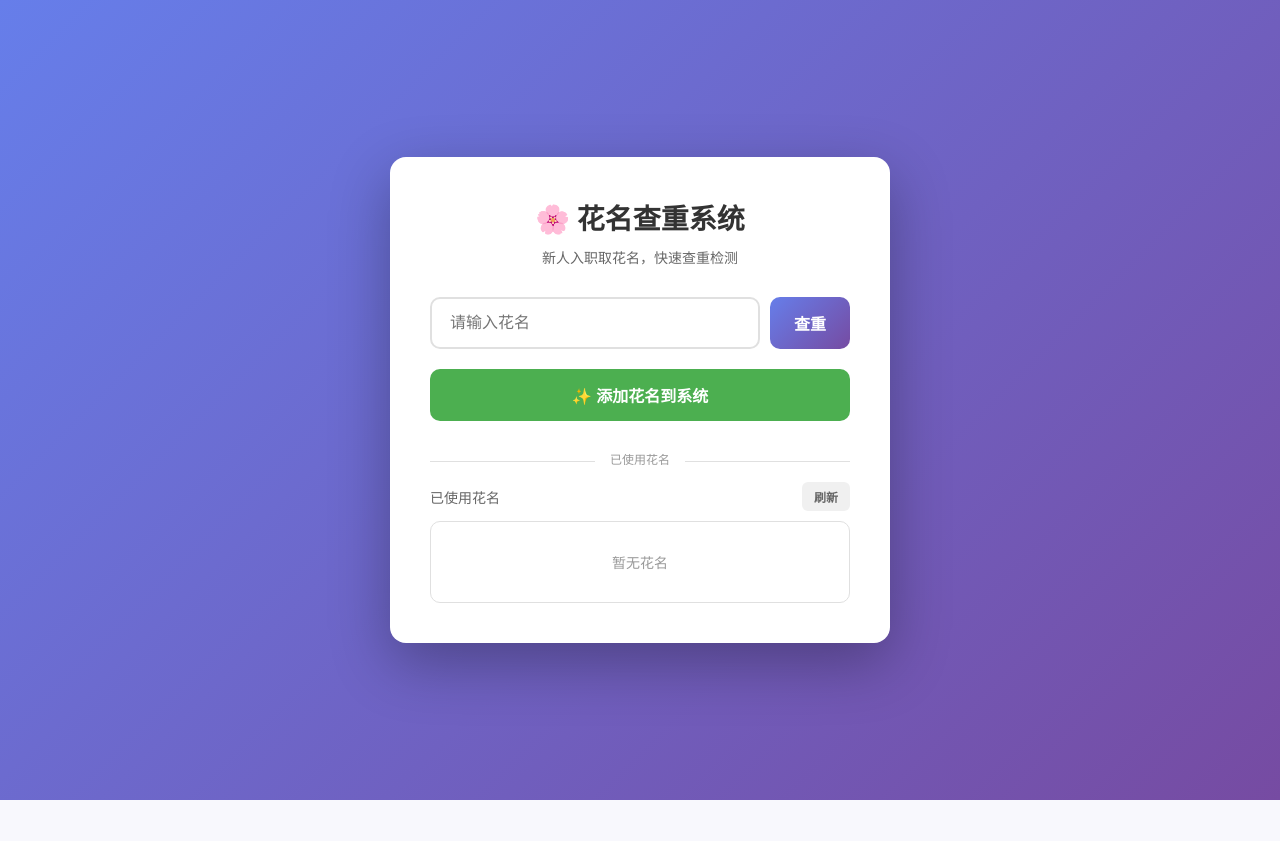
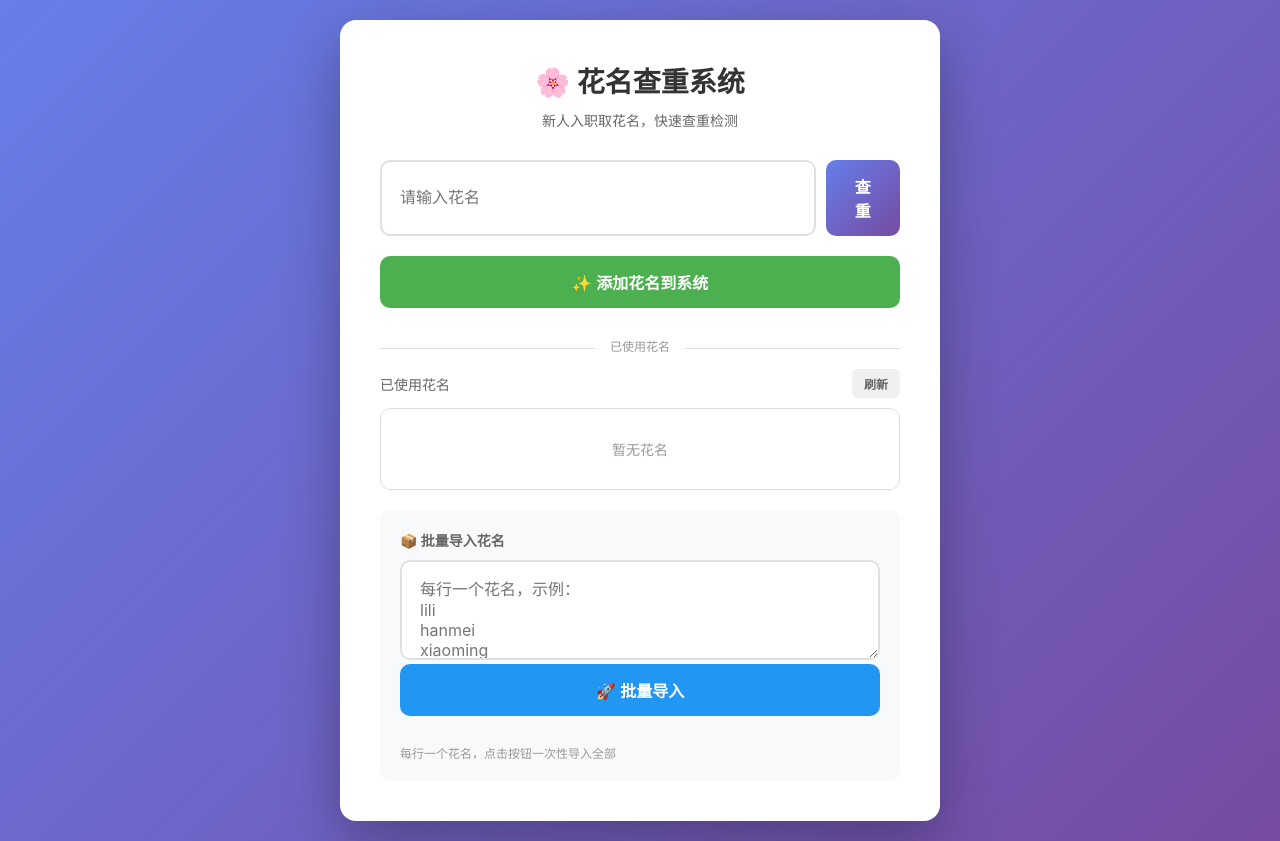
Before and after one commit to nathanpan1210-del/Flower-Name-checker, a Flask app: page / in a window 1280 px wide. Before the commit the page ends 800 px from the top, so only its background shows below. Run offline with Flask 3, Linux system fonts and the light colour scheme; data that the repository does not hold is empty.

Commit message:
feat: 添加批量导入功能

```diff
--- a/app.py
+++ b/app.py
@@ -11,7 +11,7 @@ app = Flask(__name__)
 
 # 使用内存存储（Render 免费版不支持持久化存储）
 # 注意：服务重启后数据会丢失
-flower_names_db = {}  # {'name': {'created_at': timestamp}}
+flower_names_db = {}  # {'name': {'name': '花名', 'created_at': timestamp}}
 
 
 def check_flower_name(name):
@@ -100,5 +100,34 @@ def list_names():
     })
 
 
+@app.route('/api/batch-add', methods=['POST'])
+def batch_add():
+    """批量添加花名API"""
+    data = request.get_json()
+    names = data.get('names', [])
+
+    if not names:
+        return jsonify({'success': False, 'message': '请提供花名列表'})
+
+    added = []
+    skipped = []
+
+    for name in names:
+        name = name.strip()
+        if not name:
+            continue
+        if add_flower_name(name):
+            added.append(name)
+        else:
+            skipped.append(name)
+
+    return jsonify({
+        'success': True,
+        'message': f'✅ 成功添加 {len(added)} 个，{len(skipped)} 个已存在',
+        'added': added,
+        'skipped': skipped
+    })
+
+
 if __name__ == '__main__':
     app.run(host='0.0.0.0', port=5000, debug=True)
--- a/templates/index.html
+++ b/templates/index.html
@@ -26,7 +26,7 @@
             border-radius: 16px;
             box-shadow: 0 20px 60px rgba(0, 0, 0, 0.3);
             padding: 40px;
-            max-width: 500px;
+            max-width: 600px;
             width: 100%;
         }
 
@@ -50,8 +50,8 @@
             margin-bottom: 20px;
         }
 
-        input[type="text"] {
-            flex: 1;
+        input[type="text"], textarea {
+            width: 100%;
             padding: 14px 18px;
             border: 2px solid #e0e0e0;
             border-radius: 10px;
@@ -60,8 +60,14 @@
             outline: none;
         }
 
-        input[type="text"]:focus {
+        input[type="text"]:focus, textarea:focus {
             border-color: #667eea;
+        }
+
+        textarea {
+            min-height: 100px;
+            resize: vertical;
+            font-family: inherit;
         }
 
         button {
@@ -93,6 +99,17 @@
 
         .btn-add:hover {
             background: #45a049;
+        }
+
+        .btn-batch {
+            background: #2196F3;
+            color: white;
+            width: 100%;
+            margin-bottom: 20px;
+        }
+
+        .btn-batch:hover {
+            background: #1976D2;
         }
 
         .result {
@@ -189,6 +206,26 @@
             font-size: 12px;
             border-radius: 6px;
         }
+
+        .admin-section {
+            background: #f8f9fa;
+            padding: 20px;
+            border-radius: 10px;
+            margin-top: 20px;
+        }
+
+        .admin-title {
+            font-size: 14px;
+            font-weight: bold;
+            color: #666;
+            margin-bottom: 10px;
+        }
+
+        .admin-hint {
+            font-size: 12px;
+            color: #999;
+            margin-top: 8px;
+        }
     </style>
 </head>
 <body>
@@ -219,6 +256,14 @@
             <div class="name-list" id="nameList">
                 <div class="empty-tip">暂无数据</div>
             </div>
+        </div>
+
+        <!-- 管理员批量导入区域 -->
+        <div class="admin-section">
+            <div class="admin-title">📦 批量导入花名</div>
+            <textarea id="batchNames" placeholder="每行一个花名，示例：&#10;lili&#10;hanmei&#10;xiaoming"></textarea>
+            <button class="btn-batch" onclick="batchAdd()">🚀 批量导入</button>
+            <div class="admin-hint">每行一个花名，点击按钮一次性导入全部</div>
         </div>
     </div>
 
@@ -286,6 +331,47 @@
             }
         }
 
+        // 批量导入
+        async function batchAdd() {
+            const text = document.getElementById('batchNames').value.trim();
+            const resultDiv = document.getElementById('result');
+
+            if (!text) {
+                resultDiv.className = 'result error';
+                resultDiv.textContent = '请输入花名列表';
+                return;
+            }
+
+            // 按行分割，去除空行
+            const names = text.split('\n').map(n => n.trim()).filter(n => n);
+
+            if (names.length === 0) {
+                resultDiv.className = 'result error';
+                resultDiv.textContent = '请输入花名列表';
+                return;
+            }
+
+            try {
+                const res = await fetch('/api/batch-add', {
+                    method: 'POST',
+                    headers: {'Content-Type': 'application/json'},
+                    body: JSON.stringify({names: names})
+                });
+                const data = await res.json();
+
+                resultDiv.className = data.success ? 'result success' : 'result error';
+                resultDiv.textContent = data.message;
+
+                if (data.success) {
+                    document.getElementById('batchNames').value = '';  // 清空输入框
+                    loadNames();  // 刷新列表
+                }
+            } catch (e) {
+                resultDiv.className = 'result error';
+                resultDiv.textContent = '请求失败，请稍后重试';
+            }
+        }
+
         // 加载花名列表
         async function loadNames() {
             try {
```
